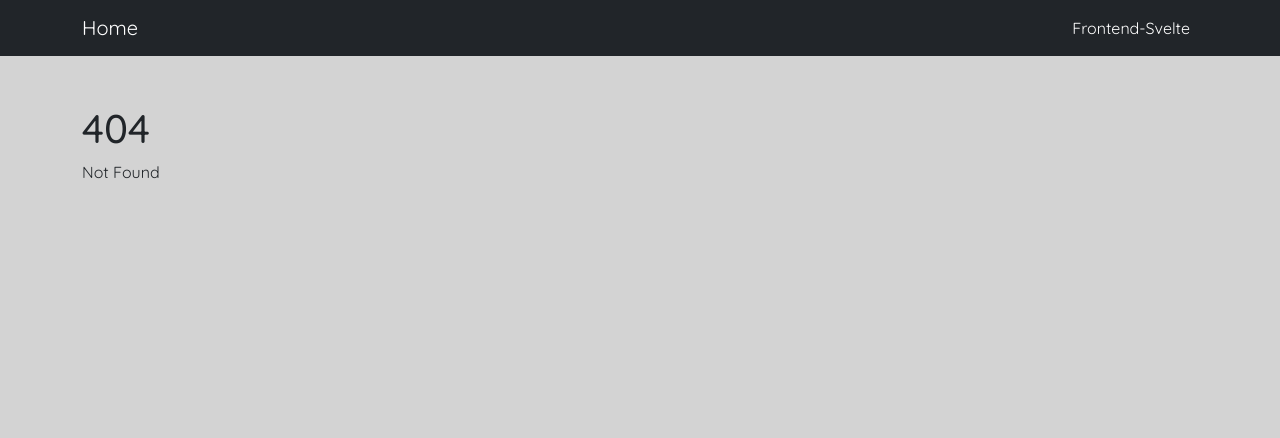
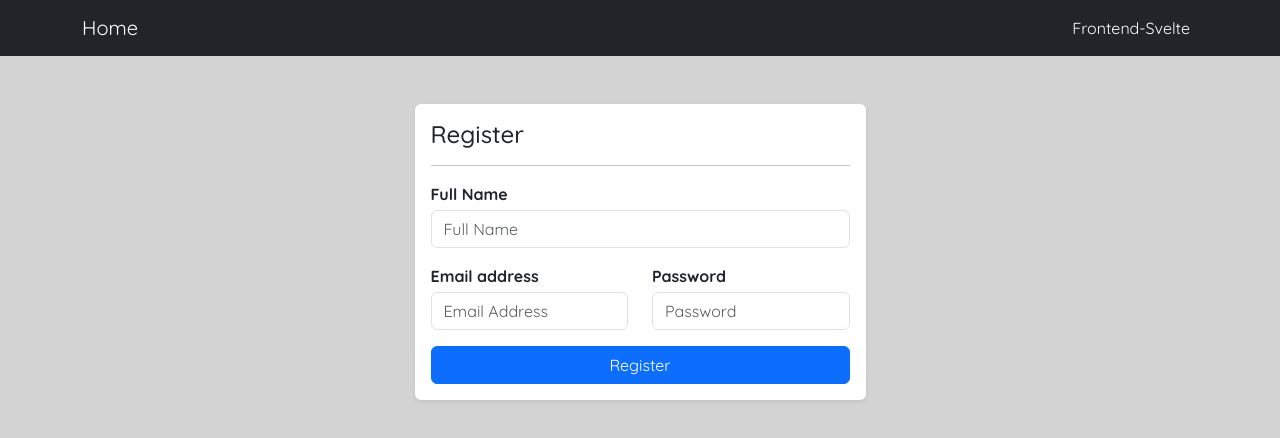
Before and after one commit to AQodS/fe-svelte, a SvelteKit app: page /register in a window 1280 px wide. Before the commit this address had no page. Shown: the top 438 px of the page. Built offline with nearby package versions, Linux system fonts and the light colour scheme.

Commit message:
feat: register form

```diff
--- /dev/null
+++ b/src/routes/register/+page.server.js
@@ -0,0 +1,58 @@
+import { fail } from "@sveltejs/kit";
+
+/** @type {import('./$types').Actions} */
+
+export const actions = {
+  register: async ({ request }) => {
+    try {
+      // get form data
+      const formData = await request.formData();
+      const name = formData.get("name");
+      const email = formData.get("email");
+      const password = formData.get("password");
+
+      // insert data with api
+      const response = await fetch(`${import.meta.env.VITE_BACKEND_URL}/api/register`, {
+        method: "POST",
+        headers: {
+          "Content-Type": "application/json"
+        },
+        body: JSON.stringify({
+          name,
+          email,
+          password
+        })
+      });
+
+      const result = await response.json();
+
+      if (!response.ok) {
+        return fail(response.status, {
+          success: false,
+          message: result.message || "Something went wrong",
+          errors: result.errors || [],
+          values: {
+            name,
+            email,
+            password,
+          }
+        });
+      }
+
+      return {
+        success: true,
+        message: "Registration successful!",
+      };
+
+    } catch (error) {
+      if (error instanceof Response) {
+        throw error;
+      }
+      console.error("Error:", error);
+      return fail(500, {
+        success: false,
+        message: "Internal server error",
+      });
+    }
+  }
+};
--- /dev/null
+++ b/src/routes/register/+page.svelte
@@ -0,0 +1,97 @@
+<script>
+  import { enhance } from "$app/forms";
+  import { goto } from "$app/navigation";
+
+  /** @type {import('./$types').ActionData} */
+  export let form;
+
+  // redirec if success
+  $: if (form?.success) {
+    goto("/login");
+  }
+</script>
+
+<div class="row justify-content-center">
+  <div class="col-md-5">
+    <div class="card border-0 rounded shadow-sm">
+      <div class="card-body">
+        <h4>Register</h4>
+        <hr />
+        <form method="POST" action="?/register" use:enhance>
+          <div class="row">
+            <div class="col-md-12 mb-3">
+              <div class="form-group">
+                <!-- svelte-ignore a11y-label-has-associated-control -->
+                <label class="mb-1 fw-bold">Full Name</label>
+                <input
+                  type="text"
+                  name="name"
+                  class="form-control {form?.errors?.some(
+                    (e) => e.path === 'name'
+                  )
+                    ? 'is-invalid'
+                    : ''}"
+                  placeholder="Full Name"
+                  value={form?.values?.name || ""}
+                />
+                {#if form?.errors?.some((e) => e.path === "name")}
+                  <div class="invalid-feedback">
+                    {form.errors.find((e) => e.path === "name").msg}
+                  </div>
+                {/if}
+              </div>
+            </div>
+          </div>
+
+          <div class="row">
+            <div class="col-md-6 mb-3">
+              <div class="form-group">
+                <!-- svelte-ignore a11y-label-has-associated-control -->
+                <label class="mb-1 fw-bold">Email address</label>
+                <input
+                  type="email"
+                  name="email"
+                  class="form-control {form?.errors?.some(
+                    (e) => e.path === 'email'
+                  )
+                    ? 'is-invalid'
+                    : ''}"
+                  placeholder="Email Address"
+                  value={form?.values?.email || ""}
+                />
+                {#if form?.errors?.some((e) => e.path === "email")}
+                  <div class="invalid-feedback">
+                    {form.errors.find((e) => e.path === "email").msg}
+                  </div>
+                {/if}
+              </div>
+            </div>
+            <div class="col-md-6 mb-3">
+              <div class="form-group">
+                <!-- svelte-ignore a11y-label-has-associated-control -->
+                <label class="mb-1 fw-bold">Password</label>
+                <input
+                  type="password"
+                  name="password"
+                  class="form-control {form?.errors?.some(
+                    (e) => e.path === 'password'
+                  )
+                    ? 'is-invalid'
+                    : ''}"
+                  placeholder="Password"
+                />
+                {#if form?.errors?.some((e) => e.path === "password")}
+                  <div class="invalid-feedback">
+                    {form.errors.find((e) => e.path === "password").msg}
+                  </div>
+                {/if}
+              </div>
+            </div>
+          </div>
+
+          <button type="submit" class="btn btn-primary w-100">Register</button>
+        </form>
+      </div>
+    </div>
+  </div>
+</div>
```
